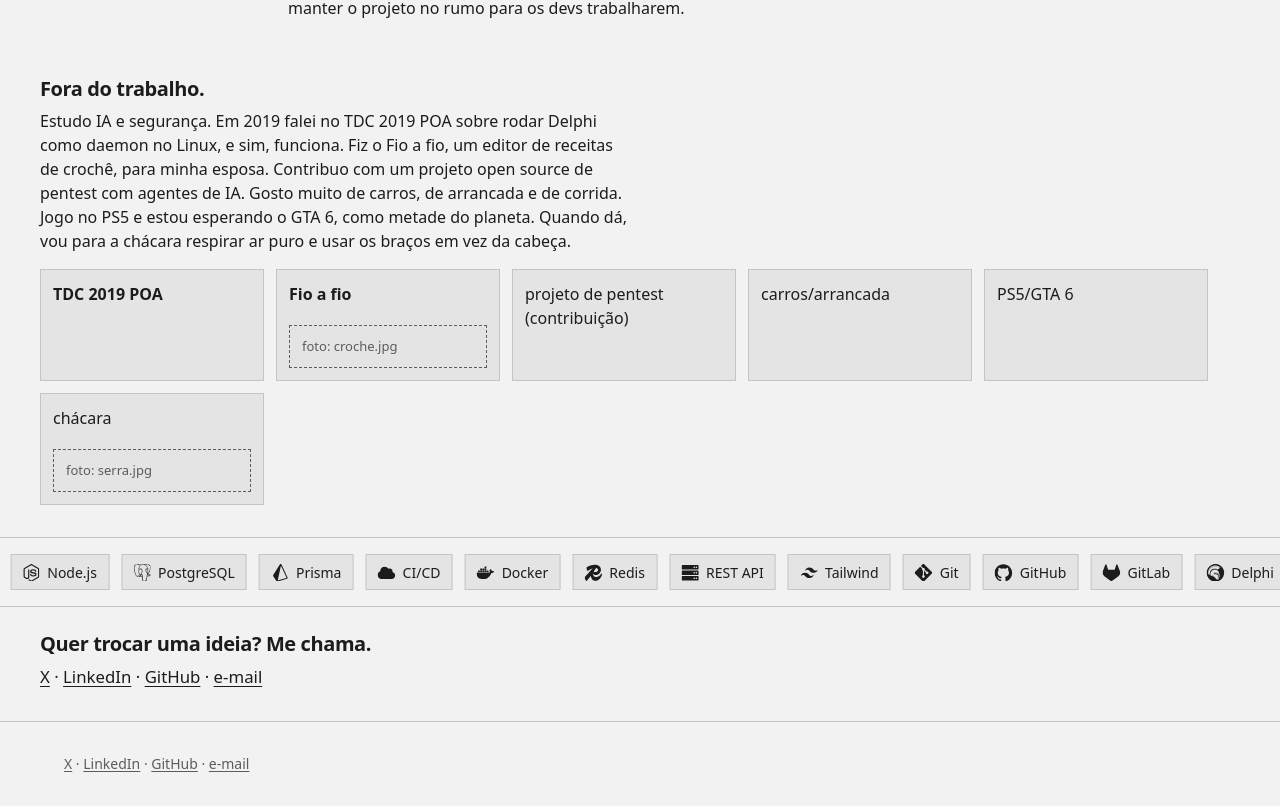
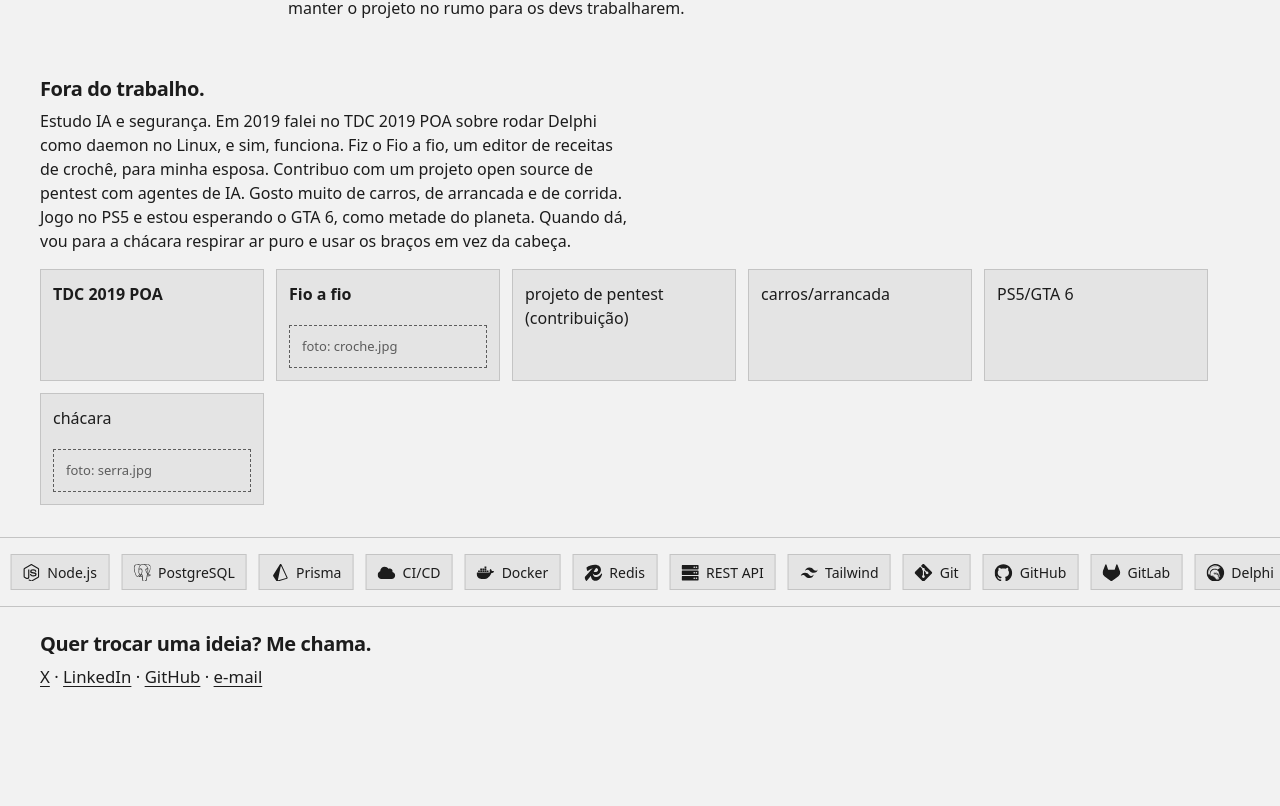
Before and after one commit to toppermitz/andersondapper, a Next.js app: page / in a window 1280 px wide. Shown: the part 2439-3245 px from the top of the page. After the commit the page ends 3160 px from the top, so only its background shows below. Built offline with nearby package versions, Linux system fonts and the light colour scheme.

Commit message:
fix: remove o rodapé que repetia os links de contato
O convite "Quer trocar uma ideia? Me chama." fica só com os quatro links.

Co-authored-by: Anderson Dapper Rocha <anderson@andersondapper.com.br>

```diff
--- a/src/app/layout.tsx
+++ b/src/app/layout.tsx
@@ -3,7 +3,6 @@ import type { Metadata } from 'next'
 import { Providers } from '../context/ThemeContext'
 import SiteAnalytics from '../components/SiteAnalytics'
 import Header from '../components/Header'
-import Footer from '../components/Footer'
 import { email, githubUrl, linkedInUrl, siteDescription, siteName, siteTitle, siteUrl, xUrl } from '@/lib/site'
 
 const siteStructuredData = {
@@ -105,7 +104,6 @@ export default function RootLayout({ children }: { children: React.ReactNode })
           <main id="conteudo-principal" tabIndex={-1} className="focus:outline-none">
             {children}
           </main>
-          <Footer />
         </Providers>
         <SiteAnalytics />
       </body>
--- a/src/components/Footer.tsx
+++ /dev/null
@@ -1,9 +0,0 @@
-import ProfileLinks from './ProfileLinks'
-
-export default function Footer() {
-  return (
-    <footer className="border-t border-[var(--line)] px-6 py-8 md:px-16">
-      <ProfileLinks className="text-sm text-[var(--muted)]" />
-    </footer>
-  )
-}
```
